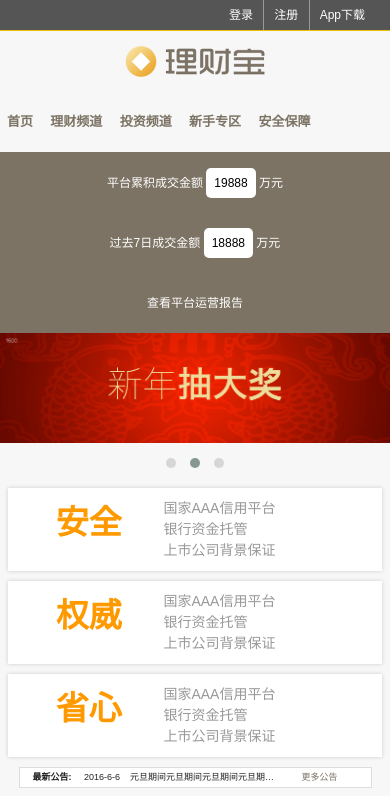
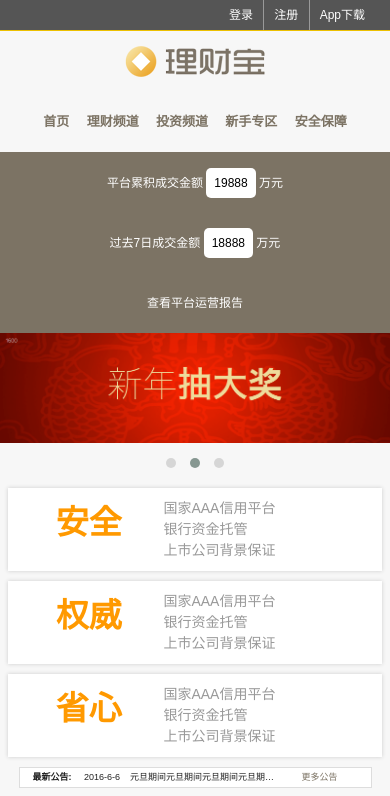
Before and after one commit to poisonsky/responseweb, a plain HTML site: page index.html in a window 390 px wide. Shown: the top 796 px of the page. Drawn offline with Linux system fonts and the light colour scheme.

Commit message:
Update main.css

```diff
--- a/css/main.css
+++ b/css/main.css
@@ -194,8 +194,8 @@
         margin-left:0rem;
     }
     header .main ul{
-        width:100%;
-        margin:0 auto;
+        float:none;
+        text-align:center;
     }
 
 }
```
